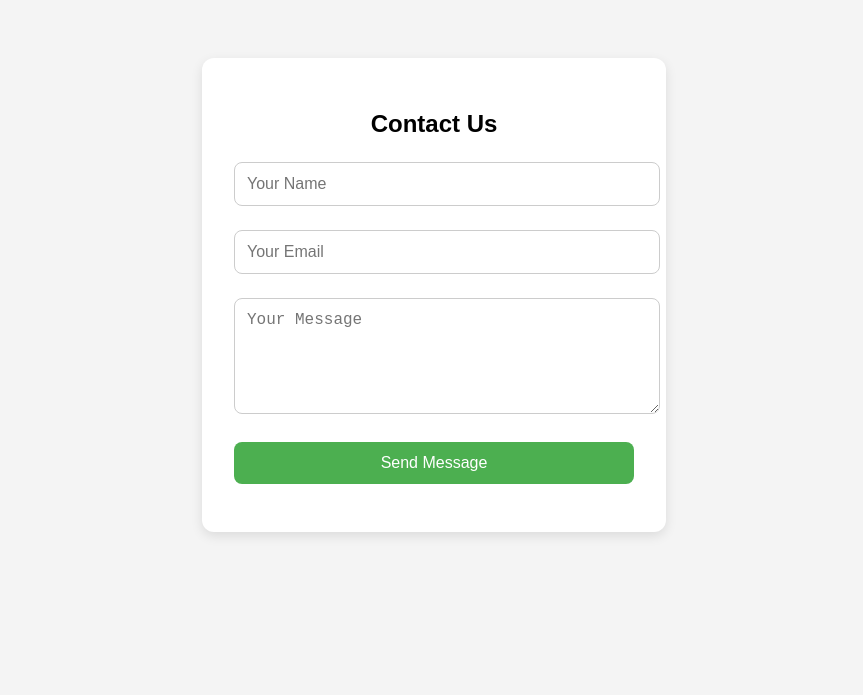
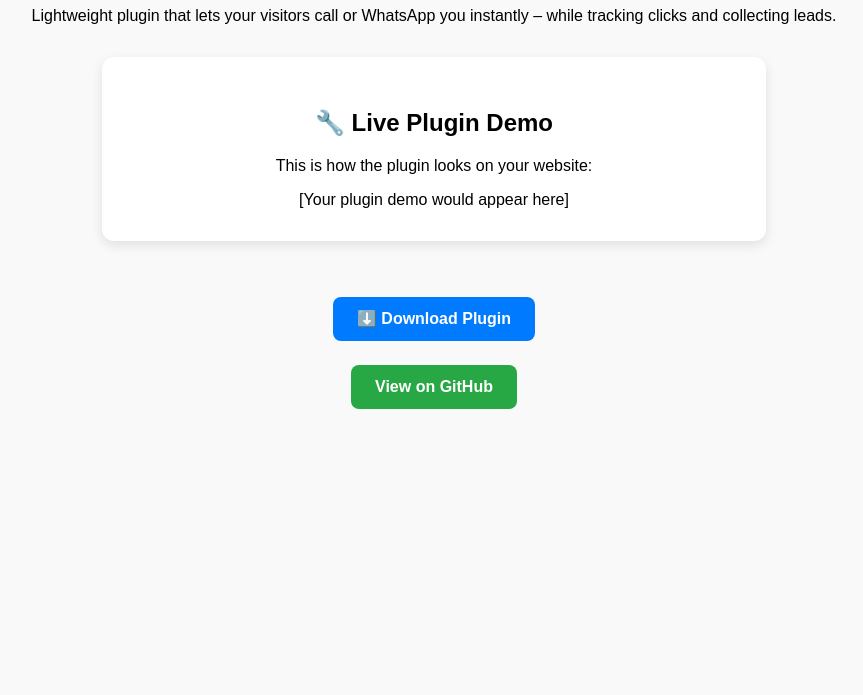
Before and after one commit to fayzakseo/fayzakseo-quick-contact, a plain HTML site: page index.html in a window 1280 px wide. Shown: the part 105-800 px from the top of the page, without its empty margins (206-1069 px from the left). Drawn offline with Linux system fonts and the light colour scheme.

Commit message:
Update index.html

```diff
--- a/index.html
+++ b/index.html
@@ -2,60 +2,55 @@
 <html lang="en">
 <head>
   <meta charset="UTF-8" />
-  <meta name="viewport" content="width=device-width, initial-scale=1.0"/>
-  <title>Fayzak Quick Contact</title>
+  <meta name="viewport" content="width=device-width, initial-scale=1.0" />
+  <title>Fayzak Quick Contact – Plugin Demo</title>
   <style>
     body {
       font-family: Arial, sans-serif;
-      background: #f4f4f4;
       margin: 0;
-      padding: 0;
-      display: flex;
-      align-items: center;
-      justify-content: center;
-      height: 100vh;
+      padding: 2rem;
+      background: #f9f9f9;
+      text-align: center;
     }
-    .container {
+    .demo-box {
+      margin: 2rem auto;
+      padding: 2rem;
       background: white;
-      padding: 2rem;
       border-radius: 12px;
       box-shadow: 0 4px 12px rgba(0,0,0,0.1);
-      max-width: 400px;
-      width: 100%;
+      max-width: 600px;
     }
-    h2 {
-      text-align: center;
-      margin-bottom: 1rem;
+    .button {
+      display: inline-block;
+      padding: 0.8rem 1.5rem;
+      background-color: #007BFF;
+      color: white;
+      text-decoration: none;
+      border-radius: 8px;
+      margin-top: 1.5rem;
+      font-weight: bold;
     }
-    input, textarea, button {
-      width: 100%;
-      padding: 0.75rem;
-      margin-top: 0.5rem;
-      margin-bottom: 1rem;
-      border: 1px solid #ccc;
-      border-radius: 8px;
-      font-size: 1rem;
-    }
-    button {
-      background-color: #4CAF50;
-      color: white;
-      border: none;
-      cursor: pointer;
-    }
-    button:hover {
-      background-color: #45a049;
+    .button:hover {
+      background-color: #0056b3;
     }
   </style>
 </head>
 <body>
-  <div class="container">
-    <h2>Contact Us</h2>
-    <form action="https://formspree.io/f/your-code-here" method="POST">
-      <input type="text" name="name" placeholder="Your Name" required />
-      <input type="email" name="_replyto" placeholder="Your Email" required />
-      <textarea name="message" rows="5" placeholder="Your Message" required></textarea>
-      <button type="submit">Send Message</button>
-    </form>
+
+  <h1>Fayzak Quick Contact</h1>
+  <p>Lightweight plugin that lets your visitors call or WhatsApp you instantly – while tracking clicks and collecting leads.</p>
+
+  <div class="demo-box">
+    <h2>🔧 Live Plugin Demo</h2>
+    <p>This is how the plugin looks on your website:</p>
+
+    <!-- כאן אפשר להכניס תוסף אמיתי -->
+    <script src="assets/plugin.js"></script> <!-- לדוגמה -->
+    <div id="plugin-demo">[Your plugin demo would appear here]</div>
   </div>
+
+  <a href="fayzak-quick-contact.zip" class="button" download>⬇️ Download Plugin</a><br>
+  <a href="https://github.com/fayzakseo/fayzak-quick-contact" class="button" style="background:#28a745;">View on GitHub</a>
+
 </body>
 </html>
```
